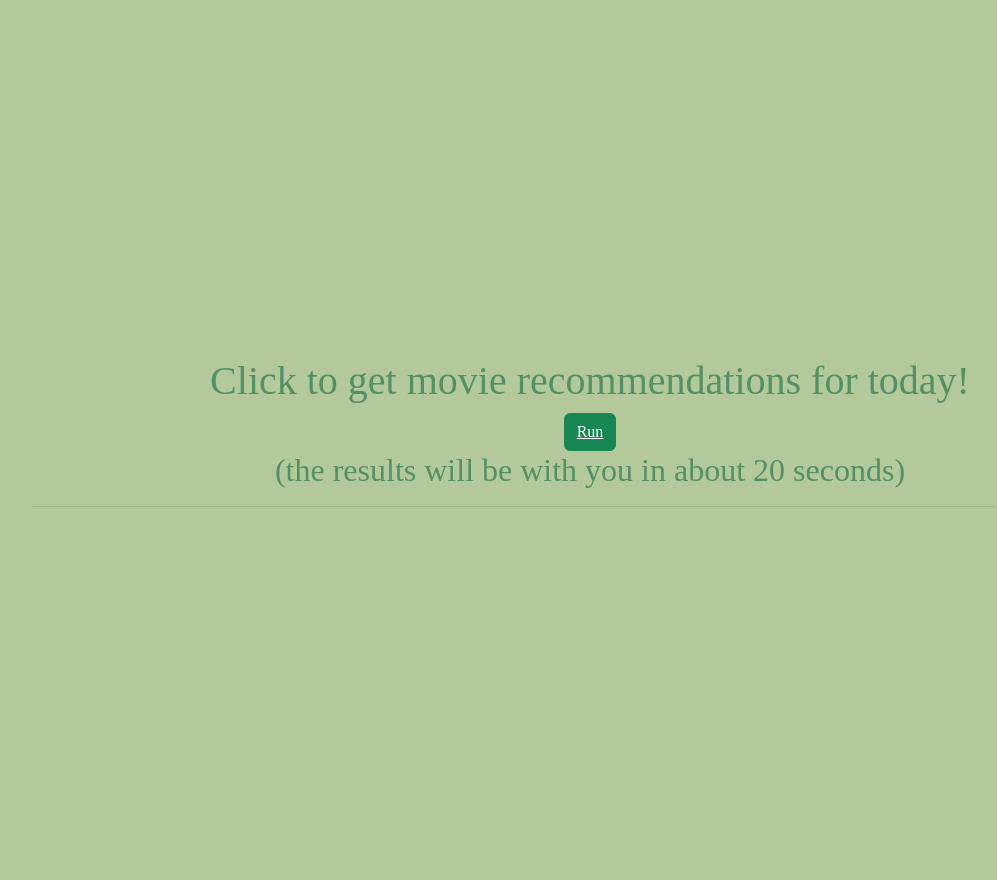
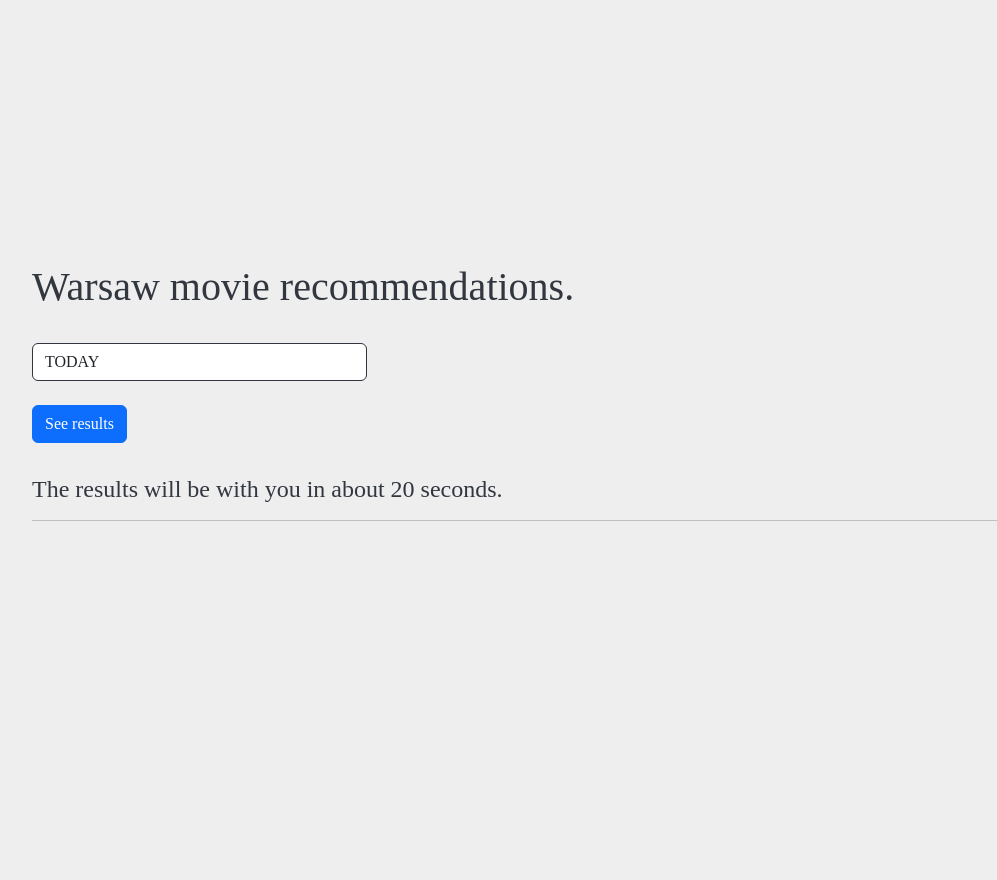
Before and after one commit to mkhutnik/waw-cinema-assistant, a Flask app: page / in a window 1280 px wide. Shown: the whole page, without its empty margins (50-1047 px from the left). After the commit the page ends 521 px from the top, so only its background shows below. Run offline with Flask 3, Linux system fonts and the light colour scheme.

Commit message:
Changing the layout. Adding days: tomorrow and day after tomorrow.

```diff
--- a/main.py
+++ b/main.py
@@ -1,13 +1,20 @@
 import datetime, imdb, requests
+import operator
+from audioop import reverse
 from concurrent.futures.thread import ThreadPoolExecutor
-from pprint import pprint
 from bs4 import BeautifulSoup
-from flask import Flask, render_template
+from flask import Flask, render_template, request
 
 ia = imdb.IMDb()
 list_without_duplicates = []
 url_amondo = 'https://kinoamondo.pl/repertuar/'
 url_iluzjon = 'https://www.iluzjon.fn.org.pl/repertuar.html'
+
+DAYS = {
+    'TODAY': [datetime.datetime.now().date(), 0],
+    'TOMORROW': [datetime.datetime.now().date() + datetime.timedelta(1), 1],
+    'DAY AFTER TOMORROW': [datetime.datetime.now().date() + datetime.timedelta(2), 2]
+}
 app = Flask(__name__)
 
 
@@ -17,37 +24,33 @@ def html(url):
 
 
 def fetch_info_amondo(url, time):
-    request = html(url)
-    soup = BeautifulSoup(request, 'html.parser')
+    soup = BeautifulSoup(html(url), 'html.parser')
     title_1 = soup.find('h1').text
     year_list = [i.find_all_next('li') for i in soup.find_all('ul', class_='movie-info')]
     try:
         year_string = str(year_list[0][1])
-        year = year_string[len(year_string) - 12:len(year_string)- 8]
-    except:
-        year= '0000'
+        year = year_string[len(year_string) - 12:len(year_string) - 8]
+    except IndexError:
+        year = '0000'
     rating = get_rating(f'{title_1} ({year})')
     return {'rating': rating, 'time': time, 'cinema': 'AMONDO', 'title': title_1, 'link': url}
 
 
-def fetch_info_iluzjon(title_p, time_p, year):
-    title = title_p
-    time = time_p
+def fetch_info_iluzjon(title, time, year):
     rating = get_rating(f'{title} ({year})')
     return {'rating': rating, 'time': time, 'cinema': 'ILUZJON', 'title': title, 'link': url_iluzjon}
 
 
-def get_rating(name):
+def get_rating(title_and_year):
     try:
-        search = ia.search_movie(name)
-        search = search[0].getID()
-        rating_1 = ia.get_movie(search)
-        rating = rating_1.data['rating']
+        info = ia.get_movie(ia.search_movie(title_and_year)[0].getID())
+        rating = info.data['rating']
         return rating
     except KeyError:
-        return 'N/A'
+        return ''
     except IndexError:
-        return 'N/A'
+        return ''
+
 
 def get_year(year):
     try:
@@ -57,11 +60,11 @@ def get_year(year):
         return '0000'
 
 
-def amondo(data):
-    lista =[]
-    request = html(url_amondo)
-    soup = BeautifulSoup(request, 'html.parser')
-    box = soup.find(id=f'schedule-{data}')
+def amondo(number):
+    lista = []
+    req = html(url_amondo)
+    soup = BeautifulSoup(req, 'html.parser')
+    box = soup.find(id=f'schedule-{number}')
     links = [i.find('a')['href'] for i in box.find_all('div', class_='col-md-2 col-sm-3')]
     time = [i.text for i in box.find_all(class_='time')]
     with ThreadPoolExecutor(len(links)) as executor:
@@ -70,13 +73,12 @@ def amondo(data):
     return lista
 
 
-def iluzjon():
+def iluzjon(number):
     lista = []
     lista_2 = []
-    request = html(url_iluzjon)
-    box = BeautifulSoup(request, 'html.parser').table
+    box = BeautifulSoup(html(url_iluzjon), 'html.parser').find_all('table')[number]
     time_and_title = [i.text.split(' - ') for i in box.find_all(class_='hour')]
-    time = [time_and_title[i][0] for i in range(0,len(time_and_title),1)]
+    time = [time_and_title[i][0] for i in range(0, len(time_and_title), 1)]
     title = [time_and_title[i][1] for i in range(0, len(time_and_title), 1)]
     year = [i.text.split(',') for i in box.find_all('i')]
     with ThreadPoolExecutor(len(title)) as executor:
@@ -88,10 +90,9 @@ def iluzjon():
     return lista_2
 
 
-def merge(dic_1, dic_2):
-    dic_1.extend(dic_2)
-    pprint(dic_1)
-    return dic_1
+def merge(Amondo, Iluzjon):
+    Amondo.extend(Iluzjon)
+    return Amondo
 
 
 @app.route('/')
@@ -99,12 +100,15 @@ def front():
     return render_template('help.html')
 
 
-@app.route('/final')
+@app.route('/final', methods=['GET', 'POST'])
 def final():
-    AMONDO = amondo(datetime.datetime.now().date())
-    ILUZJON = iluzjon()
-    LISTA = merge(dic_1=AMONDO, dic_2=ILUZJON)
+    day = DAYS[request.args.get('day')]
+    Amondo = amondo(day[0])
+    Iluzjon = iluzjon(day[1])
+    LISTA = merge(Amondo, Iluzjon)
+    LISTA.sort(key=lambda x: str(x['rating']), reverse=True)
     return render_template('index.html', post=LISTA)
+
 
 if __name__ == '__main__':
     app.run(debug=True)
--- a/static/css/styles.css
+++ b/static/css/styles.css
@@ -1,18 +1,30 @@
+body{
+    background-color: #EEEEEE;
+}
 
-.jumbotron {
+#first{
   display: flex;
   align-items: center;
-  margin: 0;
-  height: 110vh;
-  color: #539165;
-  background-color: #B3C99C;
+  justify-text: center;
+  margin: 12;
+  height: 100vh;
+  color: #31363F;
+  background-color: #EEEEEE;
   font-family: "EB Garamond", serif;
   font-optical-sizing: auto;
   font-weight: 415;
   font-style: normal;
 }
 
-.space-above {
+.space-above{
     margin-top: 20px;
     padding-top: 20px;
 }
+
+#input{
+  width: 30%;
+  border-color: #31363F;
+  align: center;
+  margin-left: 100,
+  color: #539165;
+}
--- a/templates/base.html
+++ b/templates/base.html
@@ -13,6 +13,7 @@
     <title>{% block title %}{% endblock %}</title>
 </head>
 <body>
-{% block content %}{% endblock %}
+{% block content %}
+{% endblock %}
 </body>
 </html>
--- a/templates/help.html
+++ b/templates/help.html
@@ -2,14 +2,26 @@
 {% block title %}Cinema assistant{% endblock%}
 
 {% block content %}
-<div class="jumbotron text-center">
-    <div class="container">
-        <h1> Click to get movie recommendations for today! </h1>
-        <button type="button" class="btn btn-success" href={{url_for('final')}} >
-            <a href={{url_for('final')}} style="color:inherit">Run</a></button>
-        <br>
-        <h2>(the results will be with you in about 20 seconds)</h2>
-        <hr>
-        </div>
-    </div>
+<div class="jumbotron jumbotron-fluid" id ='first'>
+  <div class="container">
+    <h1>Warsaw movie recommendations.</h1>
+      <br>
+     <form class="form-group" action="{{url_for('final', option_i = day)}}" method = 'GET'>
+             <div class="form-group  mb-2">
+                <select class="form-control" id="input" name="day">
+                    <option>TODAY</option>
+                    <option>TOMORROW</option>
+                    <option>DAY AFTER TOMORROW</option>
+                </select>
+                 <br>
+                 <button type="submit" class="btn btn-primary">See results</button>
+            </div>
+    </form>
+    <br>
+    <h4>The results will be with you in about 20 seconds.</h4>
+      <hr>
+  </div>
+</div>
+
+
 {%endblock%}
```
Also changed, not shown: templates/index.html (+8 -29 lines).
